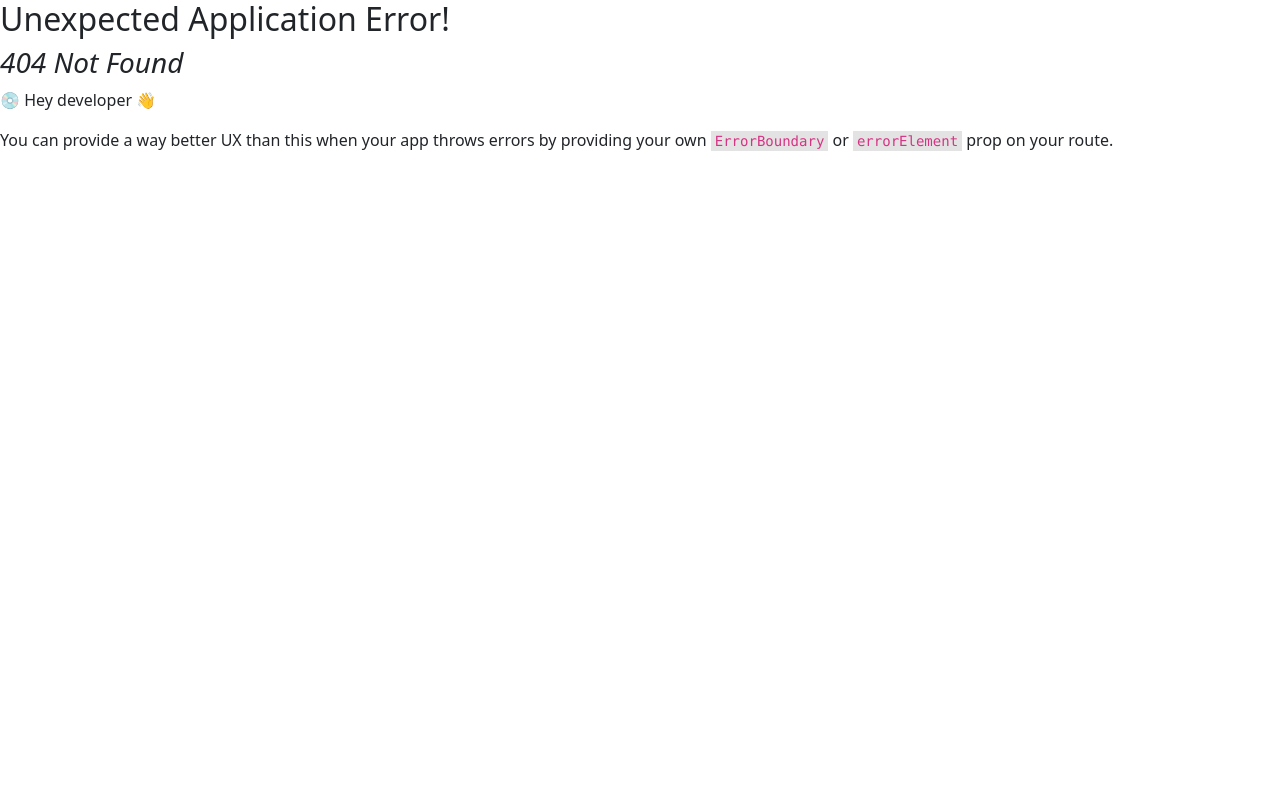
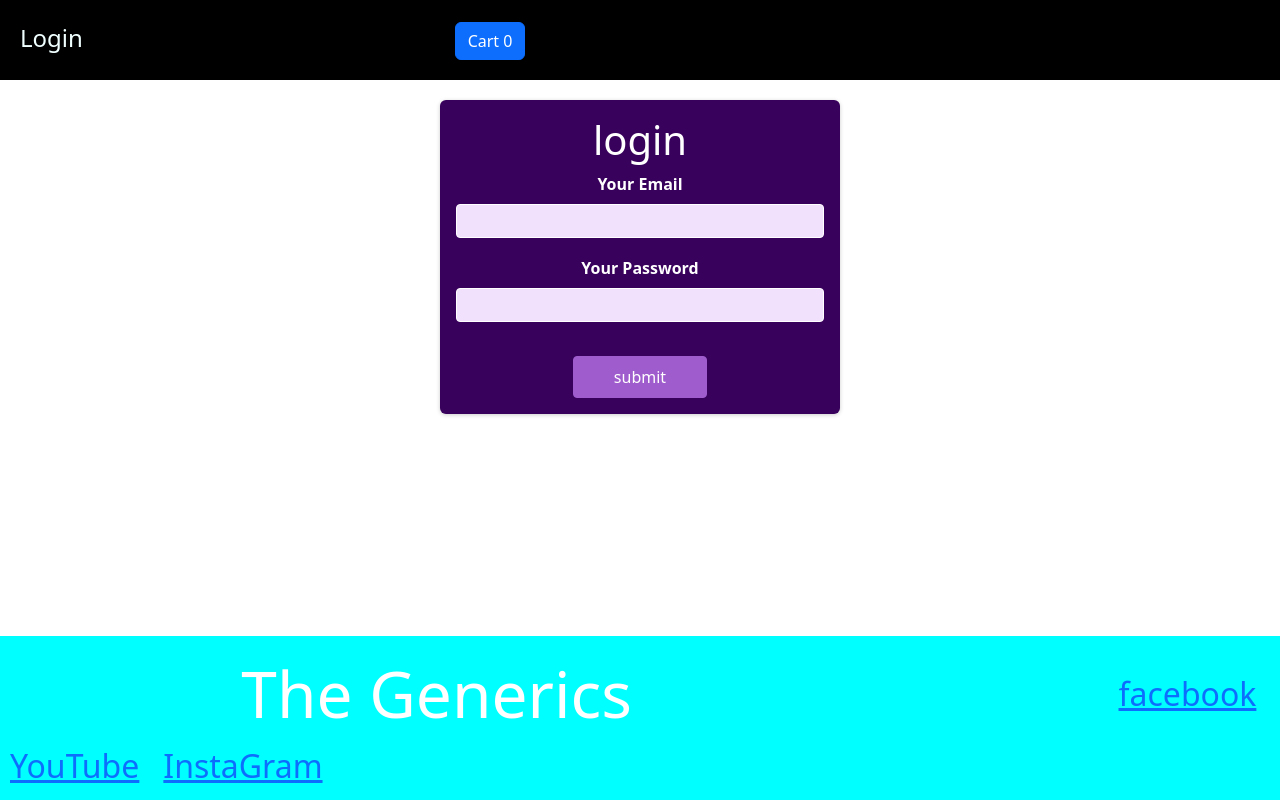
Before and after one commit to Manojdeore7/Ecommerce_Website, a React (Create React App) app: page /Auth in a window 1280 px wide. Before the commit this address had no page. Built offline with nearby package versions, Linux system fonts and the light colour scheme.

Commit message:
login is added

```diff
--- a/package.json
+++ b/package.json
@@ -9,7 +9,7 @@
     "bootstrap": "^5.3.0-alpha3",
     "react": "^18.2.0",
     "react-dom": "^18.2.0",
-    "react-router-dom": "^6.10.0",
+    "react-router-dom": "^5.2.0",
     "react-scripts": "5.0.1",
     "web-vitals": "^2.1.4"
   },
--- a/src/App.js
+++ b/src/App.js
@@ -1,21 +1,60 @@
 import "./App.css";
 import Store from "./Store";
 import About from "./components/About";
-import { createBrowserRouter, RouterProvider } from "react-router-dom";
+import { Route, Switch } from "react-router-dom";
 import Header from "./components/Header";
 import Footer from "./components/Footer";
 import Home from "./components/Home";
 import ContactUs from "./components/ContactUs";
 import DetailPage from "./components/DetailPage";
-let router = createBrowserRouter([
-  { path: "", element: [<Store />] },
-  { path: "/About", element: [<Header />, <About />, <Footer />] },
-  { path: "/Home", element: [<Header />, <Home />, <Footer />] },
-  { path: "/Contact", element: [<Header />, <ContactUs />, <Footer />] },
-  { path: "/Details/:PagId", element: <DetailPage /> },
-]);
+import AuthPage from "./Auth/AuthPage";
+import { useContext } from "react";
+import { AuthContext } from "./store/Cart-Context";
+import { Redirect } from "react-router-dom/cjs/react-router-dom.min";
+
 function App() {
-  return <RouterProvider router={router}></RouterProvider>;
+  let context = useContext(AuthContext);
+  let login = context.isLoggedIn;
+  return (
+    <>
+      <Header />
+      <Switch>
+        <Route path="/" exact>
+          <Store />
+        </Route>
+
+        {login && (
+          <Route path="/About">
+            <About />
+          </Route>
+        )}
+        {login && (
+          <Route path="/Home">
+            <Home />
+          </Route>
+        )}
+        {login && (
+          <Route path="/Contact">
+            <ContactUs />
+          </Route>
+        )}
+        {!login && (
+          <Route path="/Auth">
+            <AuthPage />
+          </Route>
+        )}
+        {login && (
+          <Route path="/Details/:PagId">
+            <DetailPage />
+          </Route>
+        )}
+        <Route path="*">
+          <Redirect path="/Auth" />
+        </Route>
+      </Switch>
+      <Footer />
+    </>
+  );
 }
 
 export default App;
--- /dev/null
+++ b/src/Auth/AuthForm.module.css
@@ -0,0 +1,74 @@
+.auth {
+  margin: 0rem auto;
+  width: 95%;
+  top: 100px;
+  position: relative;
+  max-width: 25rem;
+  border-radius: 6px;
+  background-color: #38015c;
+  box-shadow: 0 1px 4px rgba(0, 0, 0, 0.2);
+  padding: 1rem;
+  text-align: center;
+}
+
+.auth h1 {
+  text-align: center;
+  color: white;
+}
+
+.control {
+  margin-bottom: 0.5rem;
+}
+
+.control label {
+  display: block;
+  color: white;
+  font-weight: bold;
+  margin-bottom: 0.5rem;
+}
+
+.control input {
+  font: inherit;
+  background-color: #f1e1fc;
+  color: #38015c;
+  border-radius: 4px;
+  border: 1px solid white;
+  width: 100%;
+  text-align: left;
+  padding: 0.25rem;
+}
+
+.actions {
+  margin-top: 1.5rem;
+  display: flex;
+  flex-direction: column;
+  align-items: center;
+}
+
+.actions button {
+  cursor: pointer;
+  font: inherit;
+  color: white;
+  background-color: #9f5ccc;
+  border: 1px solid #9f5ccc;
+  border-radius: 4px;
+  padding: 0.5rem 2.5rem;
+}
+
+.actions button:hover {
+  background-color: #873abb;
+  border-color: #873abb;
+}
+
+.actions .toggle {
+  margin-top: 1rem;
+  background-color: transparent;
+  color: #9f5ccc;
+  border: none;
+  padding: 0.15rem 1.5rem;
+}
+
+.actions .toggle:hover {
+  background-color: transparent;
+  color: #ae82cc;
+}
--- /dev/null
+++ b/src/Auth/AuthPage.js
@@ -0,0 +1,77 @@
+import { useState, useRef } from "react";
+import { AuthContext } from "../store/Cart-Context";
+import { useContext } from "react";
+import classes from "./AuthForm.module.css";
+
+const AuthPage = () => {
+  let context = useContext(AuthContext);
+  let emaill = useRef("");
+  let passwordl = useRef("");
+  const [isLogin, setIsLogin] = useState(true);
+
+  function submitHandler(e) {
+    e.preventDefault();
+
+    let enterEmail = emaill.current.value;
+    let enterPassword = passwordl.current.value;
+    let url;
+    if (isLogin) {
+      url =
+        "https://identitytoolkit.googleapis.com/v1/accounts:signInWithPassword?key=AIzaSyD75n7Mrcm1q4ndl92CJNLqr61eLavjvhI";
+    } else {
+      url =
+        "https://identitytoolkit.googleapis.com/v1/accounts:signUp?key=AIzaSyD75n7Mrcm1q4ndl92CJNLqr61eLavjvhI";
+    }
+    fetch(url, {
+      method: "POST",
+      body: JSON.stringify({
+        email: enterEmail,
+        password: enterPassword,
+        returnSecureToken: true,
+      }),
+      headers: {
+        "Content-Type": "aplication/json",
+      },
+    })
+      .then((res) => {
+        if (res.ok) {
+          return res.json();
+        } else {
+          let mes = "AUTHENTICATION IS fAILED!";
+          return res.json().then((data) => {
+            mes = data.error.message;
+            throw new Error(mes);
+          });
+        }
+      })
+      .then((data) => {
+        context.login(data.idToken);
+        let getToken = data.idToken;
+        localStorage.setItem("Token", JSON.stringify(getToken));
+      })
+      .catch((er) => {
+        alert(er.message);
+      });
+  }
+
+  return (
+    <section className={classes.auth}>
+      <h1>login</h1>
+      <form onSubmit={submitHandler}>
+        <div className={classes.control}>
+          <label htmlFor="email">Your Email</label>
+          <input type="email" id="email" required ref={emaill} />
+        </div>
+        <div className={classes.control}>
+          <label htmlFor="password">Your Password</label>
+          <input type="password" id="password" required ref={passwordl} />
+        </div>
+        <div className={classes.actions}>
+          <button>submit</button>
+        </div>
+      </form>
+    </section>
+  );
+};
+
+export default AuthPage;
--- a/src/Store.js
+++ b/src/Store.js
@@ -27,7 +27,7 @@ function Store() {
     top: "35px",
   };
   return (
-    <CartProvider>
+    <>
       {cart && <Cart hide={hide} />}
       <Header show={show} />
       <div className="row" style={styleC}>
@@ -37,7 +37,7 @@ function Store() {
         <Data />
       </div>
       <Footer />
-    </CartProvider>
+    </>
   );
 }
 
--- a/src/components/Header.js
+++ b/src/components/Header.js
@@ -1,35 +1,53 @@
 import "./Header.css";
 import { useContext } from "react";
 import CartContext from "../store/Cart-Context";
+import { AuthContext } from "../store/Cart-Context";
 import { Link } from "react-router-dom";
 function Header(props) {
   let cacrtC = useContext(CartContext);
+  let context = useContext(AuthContext);
+  let login = context.isLoggedIn;
   let totalNumberOfItems = cacrtC.items.length;
   function fun() {
     props.show();
   }
   return (
     <div className="row Header ">
-      <div className="col-1 offset-4 ">
-        <Link className="ram" to="http://localhost:3000/Home">
+      {login && (
+        <div className="col-1 offset-3 ">
+          <Link className="ram" to="/Home">
             Home
           </Link>
         </div>
+      )}
+      {login && (
         <div className="col-1">
-        <Link className="ram" to="http://localhost:3000/">
+          <Link className="ram" to="/">
             Store
           </Link>
         </div>
+      )}
+      {login && (
         <div div className="col-1">
-        <Link className="ram" to="http://localhost:3000/About">
+          <Link className="ram" to="/About">
             About
           </Link>
         </div>
+      )}
+      {login && (
         <div div className="col-1">
-        <Link className="ram" to="http://localhost:3000/Contact">
+          <Link className="ram" to="/Contact">
             Contact us
           </Link>
         </div>
+      )}
+      {!login && (
+        <div div className="col-1">
+          <Link className="ram" to="/Auth">
+            Login
+          </Link>
+        </div>
+      )}
 
       <div className="col-auto offset-3">
         <button onClick={fun} className="btn btn-primary">
--- a/src/index.js
+++ b/src/index.js
@@ -1,14 +1,18 @@
 import React from "react";
 import ReactDOM from "react-dom/client";
 import "./index.css";
+import { BrowserRouter } from "react-router-dom";
 import App from "./App";
 import reportWebVitals from "./reportWebVitals";
+import CartProvider from "./store/CartProvider";
 
 const root = ReactDOM.createRoot(document.getElementById("root"));
 root.render(
-  <React.StrictMode>
-    <App />
-  </React.StrictMode>
+  <CartProvider>
+    <BrowserRouter>
+      <App />
+    </BrowserRouter>
+  </CartProvider>
 );
 
 // If you want to start measuring performance in your app, pass a function
--- a/src/store/Cart-Context.js
+++ b/src/store/Cart-Context.js
@@ -1,8 +1,16 @@
-import { createContext } from "react";
-let CartContext = createContext({
+import react, { useState } from "react";
+let CartContext = react.createContext({
   items: [],
   totalAmount: 0,
   addItems: () => {},
   removeItems: () => {},
 });
+
+let AuthContext = react.createContext({
+  token: "",
+  isLoggedIn: false,
+  login: (token) => {},
+  logout: (token) => {},
+});
+export { AuthContext };
 export default CartContext;
--- a/src/store/CartProvider.js
+++ b/src/store/CartProvider.js
@@ -1,6 +1,7 @@
 import { useReducer } from "react";
 import CartContext from "./Cart-Context";
-
+import { AuthContext } from "./Cart-Context";
+import { useState } from "react";
 const defaultState = {
   items: [],
   totalAmount: 0,
@@ -28,6 +29,7 @@ function fun(state, action) {
   }
   return defaultState;
 }
+
 function CartProvider(props) {
   const [cartState, dispatch] = useReducer(fun, defaultState);
 
@@ -43,8 +45,31 @@ function CartProvider(props) {
     addItems: addToCartHandler,
     removeItems: removeFromCartHandler,
   };
+  //auth
+
+  let [Token, setToken] = useState(null);
+  let userLoggedIn = !!Token;
+  let loggedInHandeler = (token) => {
+    setToken(token);
+  };
+  let loggedOutHandeler = () => {
+    setToken(null);
+    localStorage.clear();
+  };
+
+  let context = {
+    token: Token,
+    isLoggedIn: userLoggedIn,
+    login: loggedInHandeler,
+    logout: loggedOutHandeler,
+  };
+
   return (
-    <CartContext.Provider value={cart}>{props.children}</CartContext.Provider>
+    <CartContext.Provider value={cart}>
+      <AuthContext.Provider value={context}>
+        {props.children}
+      </AuthContext.Provider>
+    </CartContext.Provider>
   );
 }
 export default CartProvider;
```
Also changed, not shown: 1 other file (tests, documents, lock files or other folders). Lines whose indentation alone changed are shown as unchanged.
